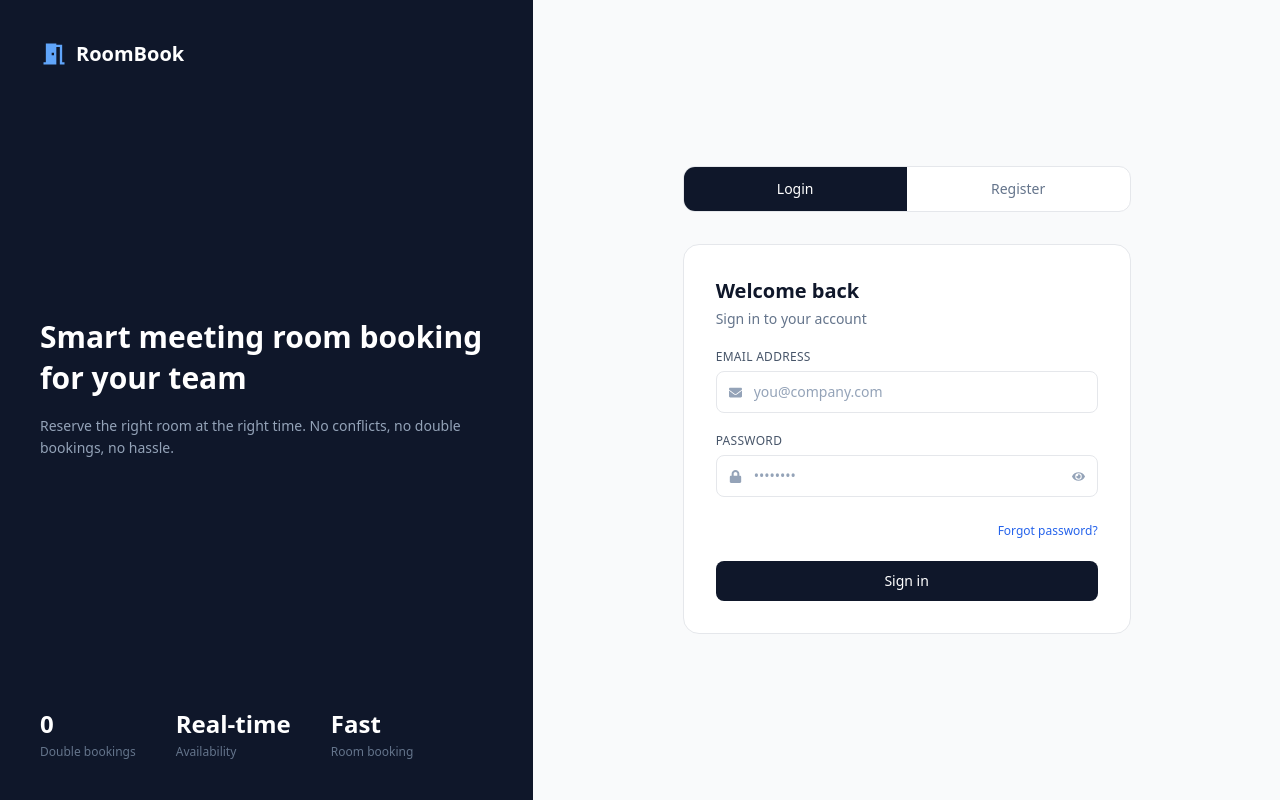
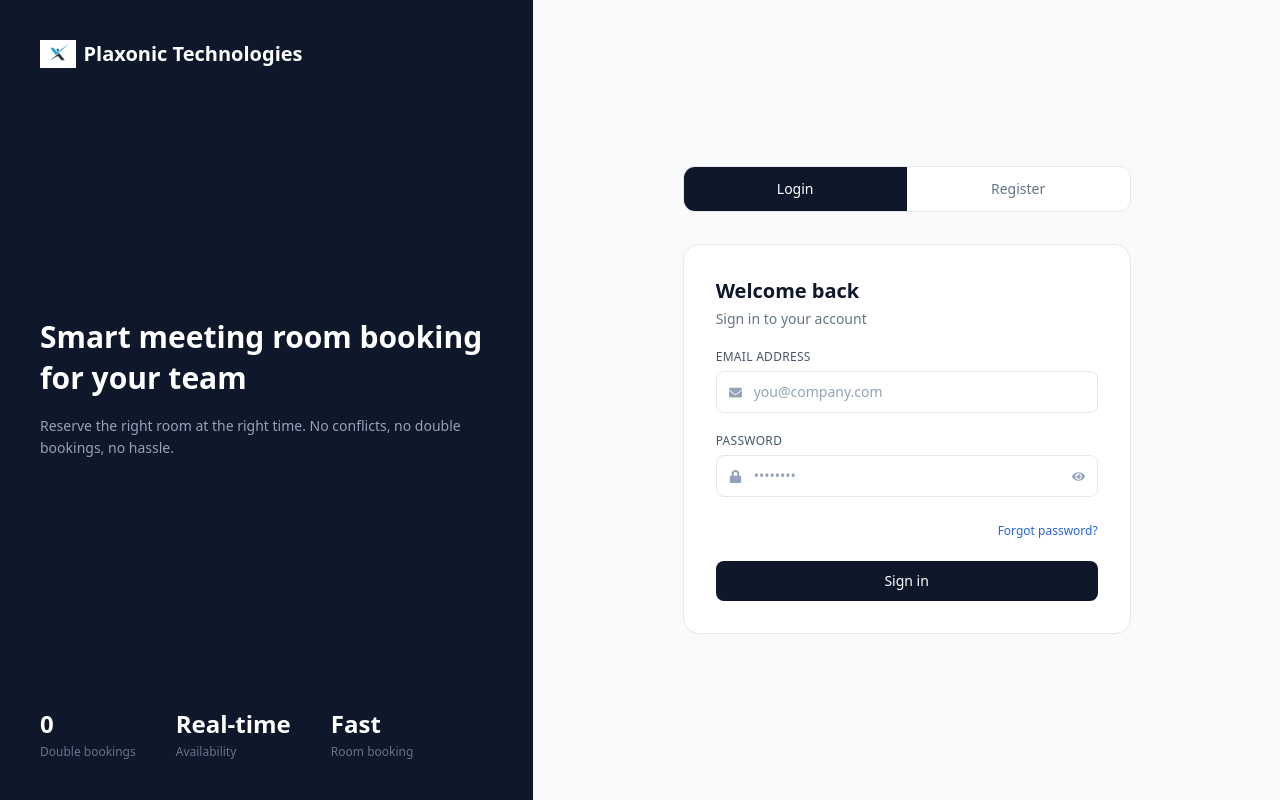
Before and after one commit to akshatpandey29/MeetingRoom, a React (Create React App) app in the folder meeting-room-app/: page / in a window 1280 px wide. Built offline with nearby package versions, Linux system fonts and the light colour scheme.

Commit message:
updated name and logo

```diff
--- a/meeting-room-app/src/pages/LoginPage.jsx
+++ b/meeting-room-app/src/pages/LoginPage.jsx
@@ -101,8 +101,9 @@ function LoginPage() {
       {/* Left Panel */}
       <div className="hidden md:flex md:w-5/12 bg-slate-900 flex-col justify-between p-10">
         <div className="flex items-center gap-2">
-          <MdMeetingRoom size={28} className="text-blue-400" />
-          <span className="text-white text-xl font-semibold">RoomBook</span>
+          <img src="/plax logo.png" alt="Plaxonic logo" className='h-7 w-auto object-contain rounded-1xl' />
+
+          <span className="text-white text-xl font-semibold" sr> Plaxonic Technologies</span>
         </div>
         <div>
           <h1 className="text-white text-3xl font-semibold leading-snug mb-4">
```
Also changed, not shown: meeting-room-app/public/plax logo.png (added).
